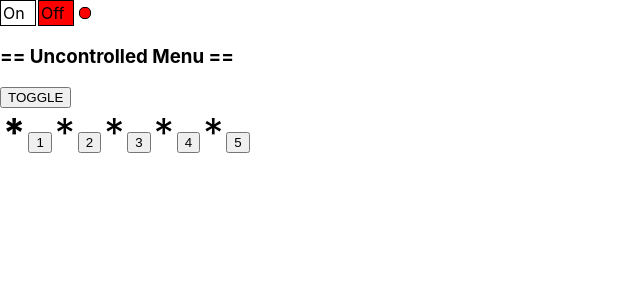
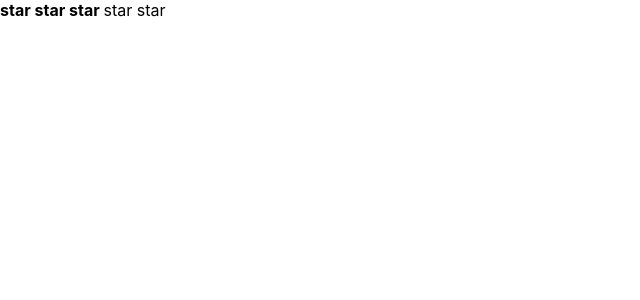
Before and after one commit to dnisaev/kabzda, a React (Create React App) app: page / in a window 1280 px wide. Shown: the top 300 px of the page, without its empty margins (0-640 px from the left). Built offline with nearby package versions, Linux system fonts and the light colour scheme.

Commit message:
update repo

```diff
--- a/src/App.css
+++ b/src/App.css
@@ -14,3 +14,7 @@
     margin: 3px;
     font-size: 40px;
 }
+
+.star {
+    cursor: pointer;
+}
--- a/src/App.tsx
+++ b/src/App.tsx
@@ -1,4 +1,4 @@
-import React from 'react';
+import React, {useState} from 'react';
 import './App.css';
 // import image from './images/cat.png';
 // import {Rating} from "./components/Rating";
@@ -6,10 +6,14 @@
 import OnOff from "./components/OnOff/OnOff";
 // import Accordion from "./components/Accordion/Accordion";
 import UncontrolledAccordion from "./components/Accordion/UncontrolledAccordion";
-import {UncontrolledRating} from "./components/Rating/UncontrolledRating";
+// import {UncontrolledRating} from "./components/Rating/UncontrolledRating";
+import {Rating} from "./components/Rating/Rating";
 
 
 export function App() {
+
+    let [ratingValue, setRatingValue] = useState<0 | 1 | 2 | 3 | 4 | 5>(3);
+
     return (
         // <div className="App">
         //     <div>
@@ -24,9 +28,10 @@
         //     </div>
         // </div>
         <div>
-            <OnOff />
-            <UncontrolledAccordion titleValue={"Uncontrolled Menu"}/>
-            <UncontrolledRating/>
+            {/*<OnOff/>*/}
+            {/*<UncontrolledAccordion titleValue={"Uncontrolled Menu"}/>*/}
+            {/*<UncontrolledRating/>*/}
+            <Rating value={ratingValue} onClick={setRatingValue}/>
         </div>
     );
 }
--- a/src/components/Accordion/UncontrolledAccordion.tsx
+++ b/src/components/Accordion/UncontrolledAccordion.tsx
@@ -10,8 +10,7 @@
 
     return (
         <div>
-            <AccordionTitle title={props.titleValue} />
-            <button onClick={()=>{setCollapsed(!collapsed)}}>TOGGLE</button>
+            <AccordionTitle title={props.titleValue} onClick={()=>{setCollapsed(!collapsed)}} />
             { collapsed && <AccordionBody/> }
         </div>
     );
@@ -19,11 +18,12 @@
 
 type AccordionTitlePropsType = {
     title: string
+    onClick: () => void
 }
 
 function AccordionTitle(props: AccordionTitlePropsType) {
     return (
-        <h3>== {props.title} ==</h3>
+        <h3 onClick={props.onClick}>== {props.title} ==</h3>
     )
 }
 
--- a/src/components/Rating/Rating.tsx
+++ b/src/components/Rating/Rating.tsx
@@ -1,18 +1,25 @@
 import React from 'react';
-import {Star} from "../Star";
 
-type RatingProps = {
-    value: number
+export type RatingValueType = 0 | 1 | 2 | 3 | 4 | 5;
+
+type RatingPropsType = {
+    selected?: boolean
+    value: RatingValueType
+    onClick: (value: RatingValueType) => void
 }
 
-export function Rating(props: RatingProps) {
+function Star(props: RatingPropsType) {
+    return <span onClick={() => { props.onClick(props.value) }}>{props.selected ? <b>star </b> : "star "}</span>
+}
+
+export function Rating(props: RatingPropsType) {
     return (
         <div>
-            <Star selected={props.value >= 1}/>
-            <Star selected={props.value >= 2}/>
-            <Star selected={props.value >= 3}/>
-            <Star selected={props.value >= 4}/>
-            <Star selected={props.value >= 5}/>
+            <Star selected={props.value > 0} onClick={props.onClick} value={1}/>
+            <Star selected={props.value > 1} onClick={props.onClick} value={2}/>
+            <Star selected={props.value > 2} onClick={props.onClick} value={3}/>
+            <Star selected={props.value > 3} onClick={props.onClick} value={4}/>
+            <Star selected={props.value > 4} onClick={props.onClick} value={5}/>
         </div>
     )
 }
--- a/src/components/Rating/UncontrolledRating.tsx
+++ b/src/components/Rating/UncontrolledRating.tsx
@@ -7,11 +7,11 @@
 
     return (
         <div>
-            <Star selected={value >= 1}/><button onClick={()=>{setValue(1)}}>1</button>
-            <Star selected={value >= 2}/><button onClick={()=>{setValue(2)}}>2</button>
-            <Star selected={value >= 3}/><button onClick={()=>{setValue(3)}}>3</button>
-            <Star selected={value >= 4}/><button onClick={()=>{setValue(4)}}>4</button>
-            <Star selected={value >= 5}/><button onClick={()=>{setValue(5)}}>5</button>
+            <Star selected={value > 0} setValue={()=>setValue(1)} />
+            <Star selected={value > 1} setValue={()=>setValue(2)} />
+            <Star selected={value > 2} setValue={()=>setValue(3)} />
+            <Star selected={value > 3} setValue={()=>setValue(4)} />
+            <Star selected={value > 4} setValue={()=>setValue(5)} />
         </div>
     )
 }
--- a/src/components/Star.tsx
+++ b/src/components/Star.tsx
@@ -1,15 +1,14 @@
 import React from "react";
 
-type StarProps = {
+type StarPropsType = {
     selected: boolean
+    setValue: (value: 0 | 1 | 2 | 3 | 4 | 5 | undefined) => void
+    value?: 0 | 1 | 2 | 3 | 4 | 5 | undefined
+    onClick?: () => void
 }
 
-export function Star(props: StarProps) {
-
-    if (props.selected) {
-        return <span className="stars"><strong>*</strong></span>
-    } else {
-        return <span className="stars">*</span>
-    }
-
+export function Star(props: StarPropsType) {
+    return <span className={"star"} onClick={() => {
+        props.setValue(props.value)
+    }}>{props.selected ? <b>star </b> : "star "}</span>
 }
```
